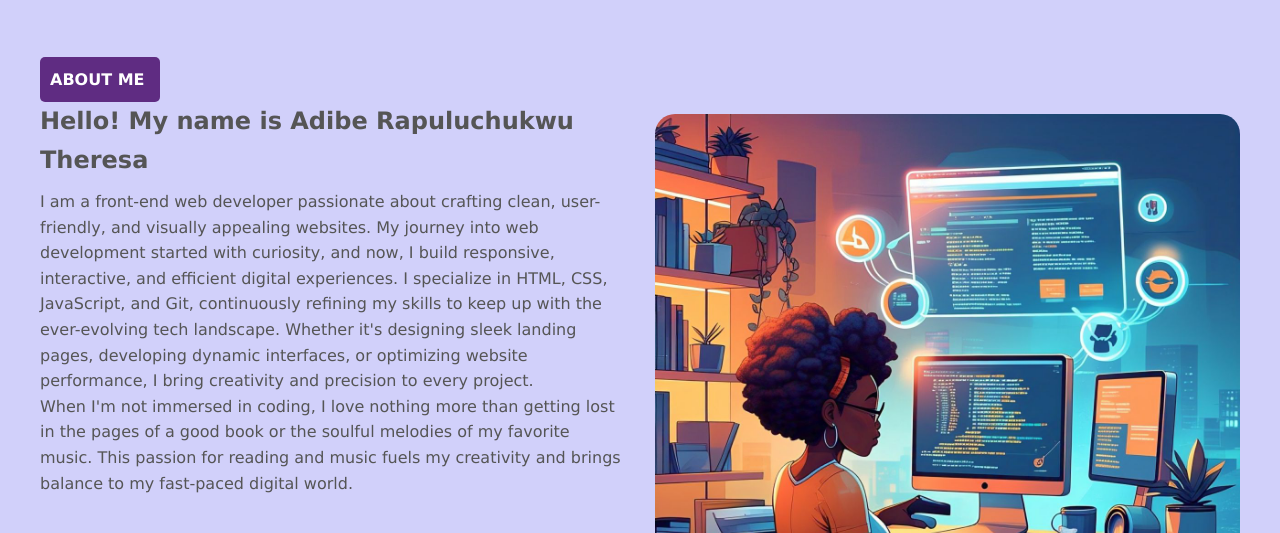
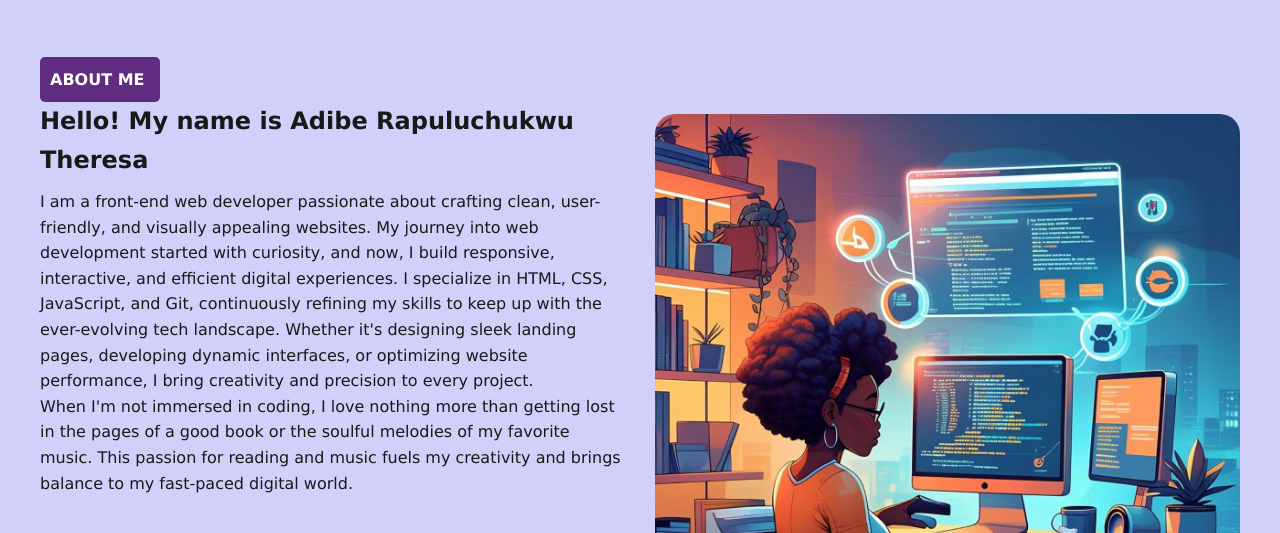
Before and after one commit to Rapuluchukwu/My-Portifolio, a plain HTML site: page index.html in a window 1280 px wide. Shown: the part 667-1200 px from the top of the page. Drawn offline with nearby package versions, Linux system fonts and the light colour scheme.

Commit message:
update my styling

```diff
--- a/css/style.css
+++ b/css/style.css
@@ -1,7 +1,7 @@
 /*CSS Variables (Global Settings)*/
 :root {
   --primary-color: #5f2c82;
-  --text-color: #555;
+  --text-color: #191919;
   --bg-light: rgba(42, 157, 143, 0.1);
   --header-bg: rgba(0, 0, 0, 0.1);
   --shadow: 0px 4px 10px rgba(0, 0, 0, 0.3);
```
